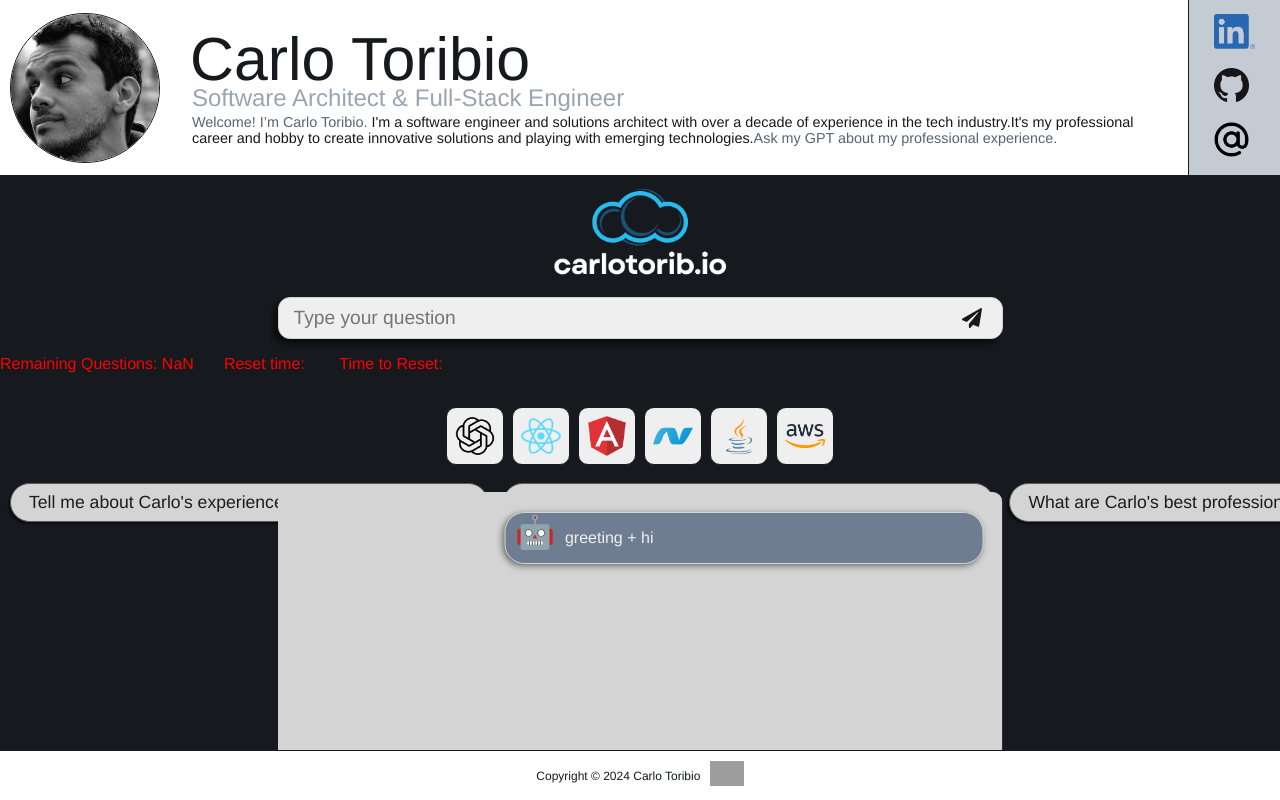
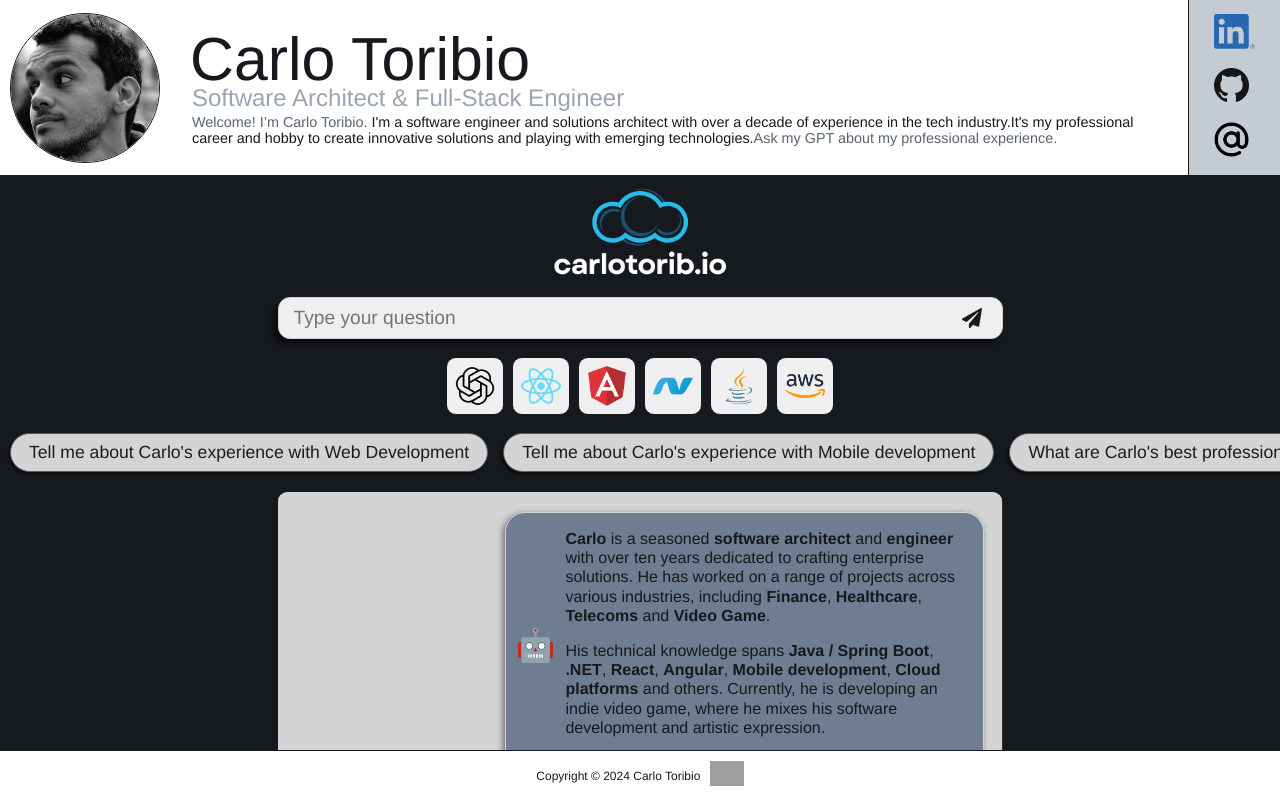
Before and after one commit to crltrbdev/carlotoribio-web, a React (Create React App) app: page / in a window 1280 px wide. Built offline with nearby package versions, Linux system fonts and the light colour scheme; grey boxes are pictures that could not be loaded.

Commit message:
Fix for greeting.

```diff
--- a/src/components/chat-item/ChatItem.js
+++ b/src/components/chat-item/ChatItem.js
@@ -1,5 +1,6 @@
 import React, { useEffect, useState } from 'react';
 import parse from 'html-react-parser'
+import ReactMarkdown from 'react-markdown';
 
 import { CfUserChatImg, CfAIChatBotImg } from '../../icons/CfIcons';
 
@@ -73,9 +74,9 @@ function StreamChatItem(props) {
     return <>
         <div className={`stream-item-wrapper ${direction}`}>
             <CfAIChatBotImg className='answer-icon' />
-            <div className={'chat-text' + (isStreaming ? ' is-streaming' : '')}>
-                {answer}  + hi
-            </div>
+            <ReactMarkdown className={'chat-text' + (isStreaming ? ' is-streaming' : '')}>
+                {answer}
+            </ReactMarkdown>
         </div>
     </>
 }
--- a/src/components/chat/Chat.js
+++ b/src/components/chat/Chat.js
@@ -46,7 +46,8 @@ Want to learn more about Carlo? **Just ask!**`;
         const greetingChatItem = {
             chatId: uuidv4(),
             itemType: 'streamAnswer',
-            finalAnswer: 'greeting'
+            finalAnswer: greeting,
+            setIsStreaming: false
         };
 
         setChatItems([greetingChatItem]);
@@ -215,11 +216,11 @@ Want to learn more about Carlo? **Just ask!**`;
             </div>
 
             {/* [CT DEBUG] */}
-            <p >
+            {/* <p>
                 <span style={{marginRight:30, color: 'red'}}>Remaining Questions: {tokenCount}</span>
                 <span style={{marginRight:30, color: 'red'}}>Reset time: {cookieManager.getTokenResetTime()}</span>
                 <span style={{marginRight:30, color: 'red'}}>Time to Reset: {cookieManager.getCountdownToTokenReset()}</span>
-            </p>
+            </p> */}
 
             <div className="technical-skills-wrapper">
                 <div className="skills-container">
```
